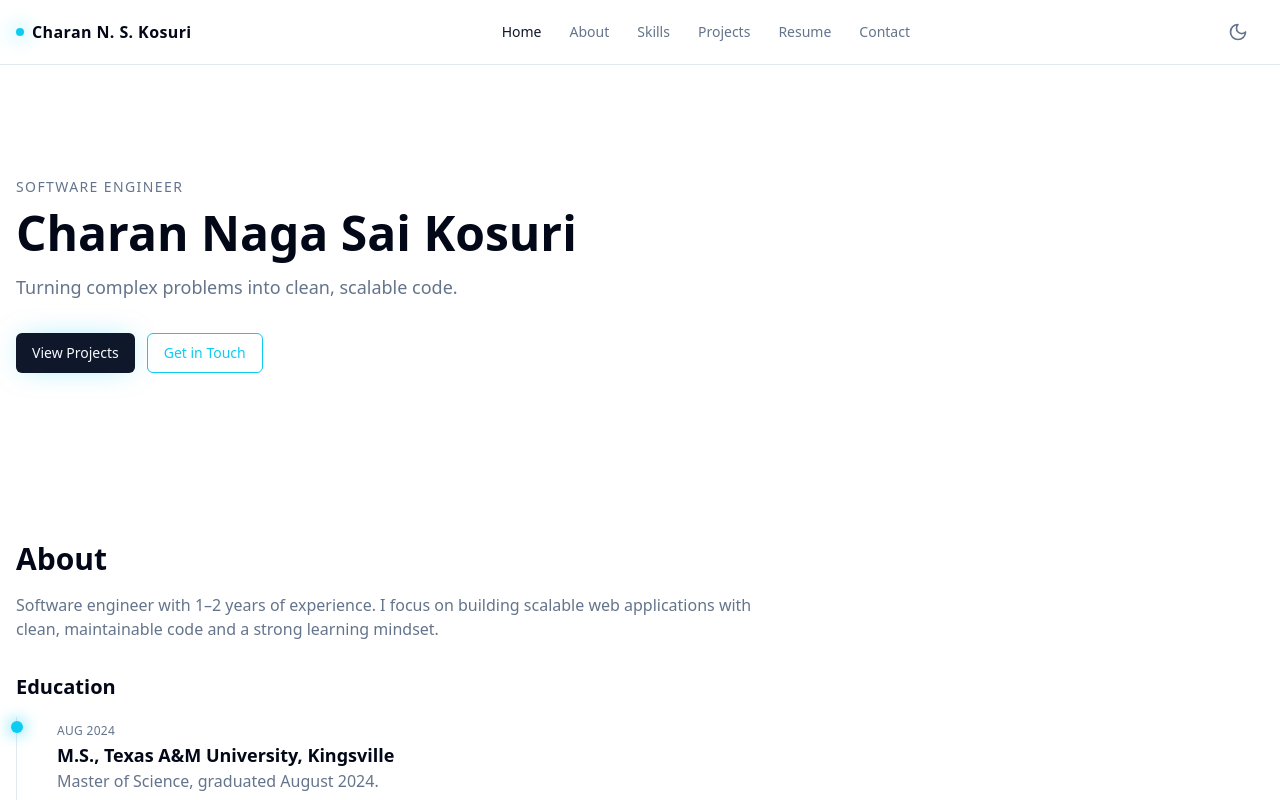
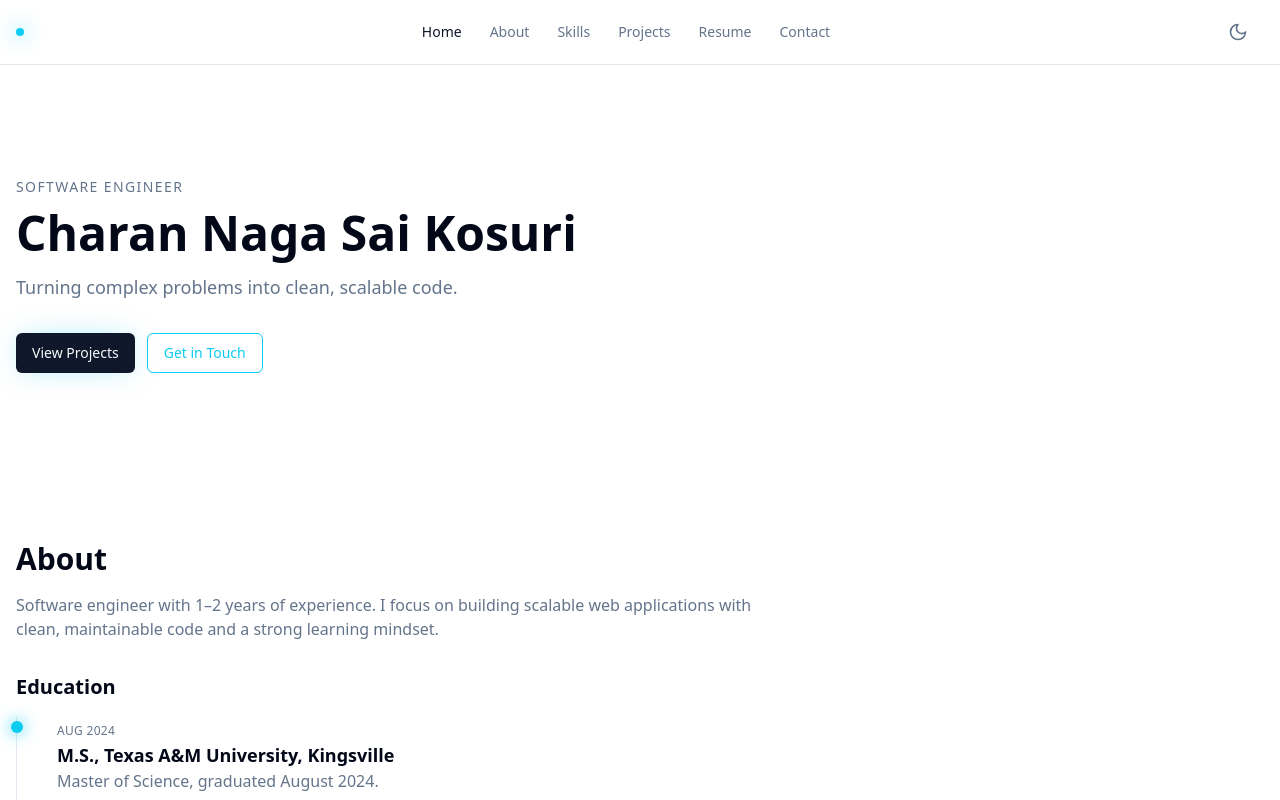
Before and after one commit to charankosuri2001/charan-naga-site, a React (Vite) app: page / in a window 1280 px wide. Shown: the top 800 px of the page. Built offline with nearby package versions, Linux system fonts and the light colour scheme.

Commit message:
Remove name from hero
Remove Charan N. S. Kosuri from the hero section.

```diff
--- a/src/pages/Index.tsx
+++ b/src/pages/Index.tsx
@@ -97,7 +97,7 @@ const Index = () => {
         <div className="container mx-auto flex h-16 items-center justify-between px-4">
           <a href="#home" onClick={(e)=>onNavClick(e, "home")} className="flex items-center gap-2">
             <span className="inline-block h-2 w-2 rounded-full bg-[hsl(var(--neon))] shadow-[0_0_20px_hsl(var(--neon))]"></span>
-            <span className="text-base font-semibold tracking-wide">Charan N. S. Kosuri</span>
+            <span className="text-base font-semibold tracking-wide"></span>
           </a>
 
           <nav className="hidden md:flex items-center gap-1" aria-label="Main navigation">
```
